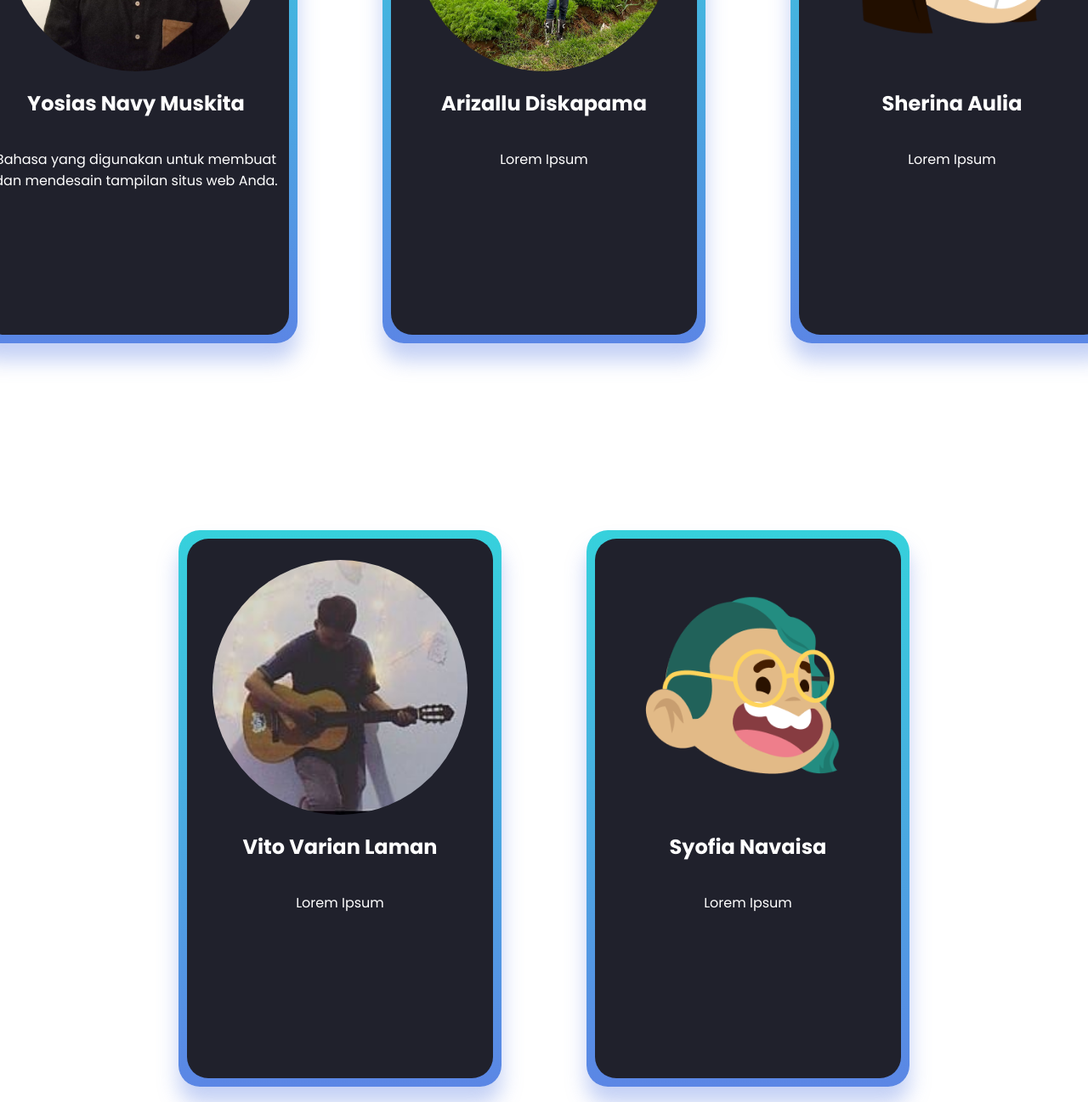
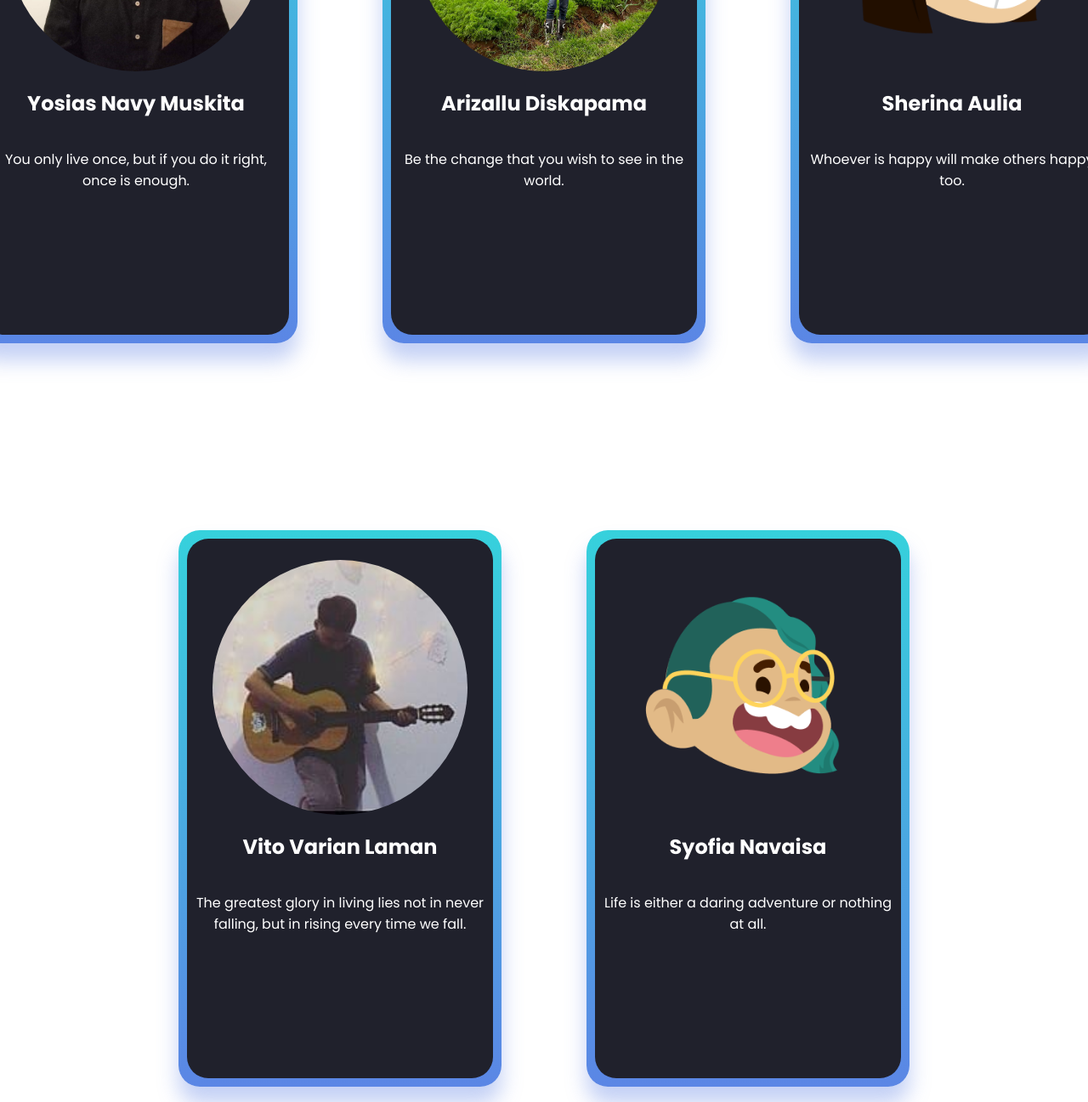
Before and after one commit to vitolaman/fga27.github.io, a plain HTML site: page index.html in a window 1280 px wide. Shown: the part 1468-2765 px from the top of the page at 85% size. Drawn offline with Linux system fonts and the light colour scheme.

Commit message:
Update index.html
update text

```diff
--- a/index.html
+++ b/index.html
@@ -41,21 +41,21 @@
             <div class="card">
                 <img src="1.jpg">
                 <h2>Yosias Navy Muskita</h2>
-                <p>Bahasa yang digunakan untuk membuat dan mendesain tampilan situs web Anda.</p>
+                <p>You only live once, but if you do it right, once is enough.</p>
             </div>
         </div>
         <div class="card-border">
             <div class="card">
                 <img src="2.jpg">
                 <h2>Arizallu Diskapama</h2>
-                <p>Lorem Ipsum</p>
+                <p>Be the change that you wish to see in the world.</p>
             </div>
         </div>
         <div class="card-border">
             <div class="card">
                 <img src="Avatar faceprofil-3.png">
                 <h2>Sherina Aulia</h2>
-                <p>Lorem Ipsum</p>
+                <p>Whoever is happy will make others happy too.</p>
             </div>
         </div>
     </div>
@@ -64,14 +64,14 @@
             <div class="card">
                 <img src="4.jpg">
                 <h2>Vito Varian Laman</h2>
-                <p>Lorem Ipsum</p>
+                <p>The greatest glory in living lies not in never falling, but in rising every time we fall. </p>
             </div>
         </div>
         <div class="card-border">
             <div class="card">
                 <img src="Avatar faceprofil.png">
                 <h2>Syofia Navaisa</h2>
-                <p>Lorem Ipsum</p>
+                <p>Life is either a daring adventure or nothing at all.</p>
             </div>
         </div>
     </div>
```
